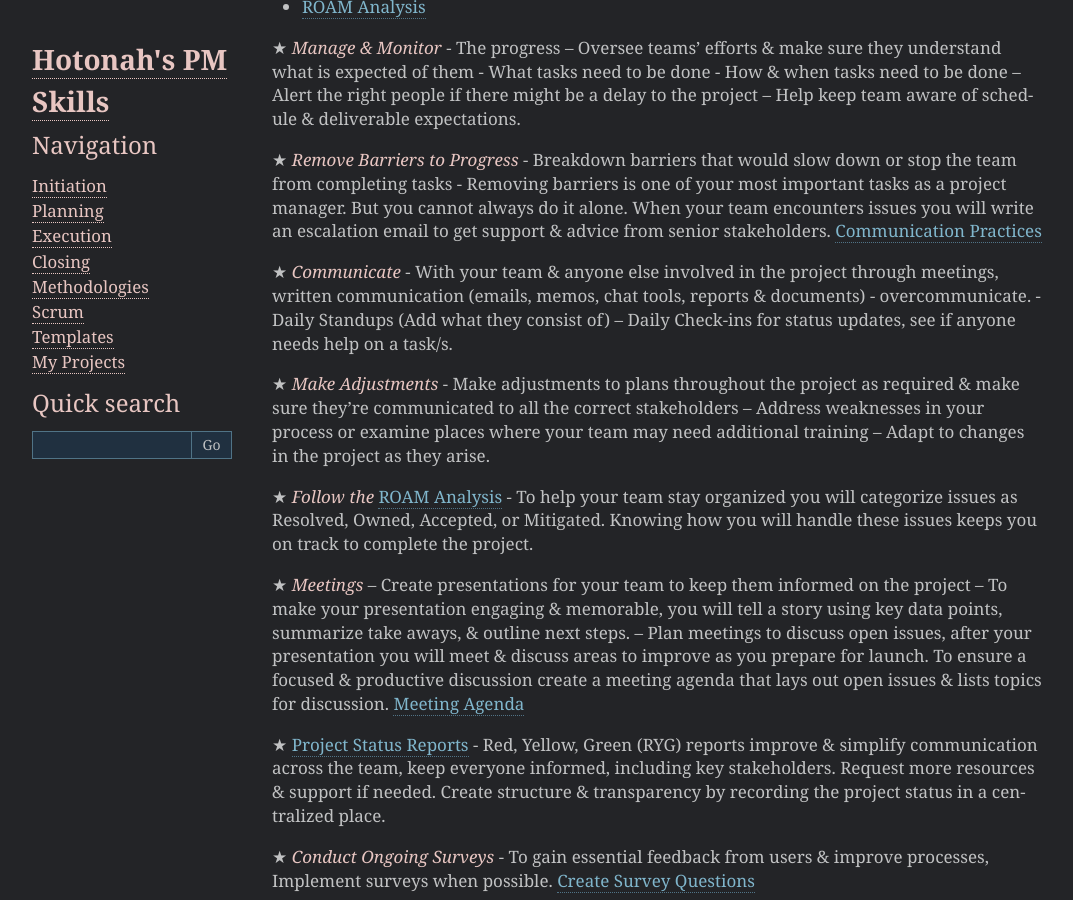
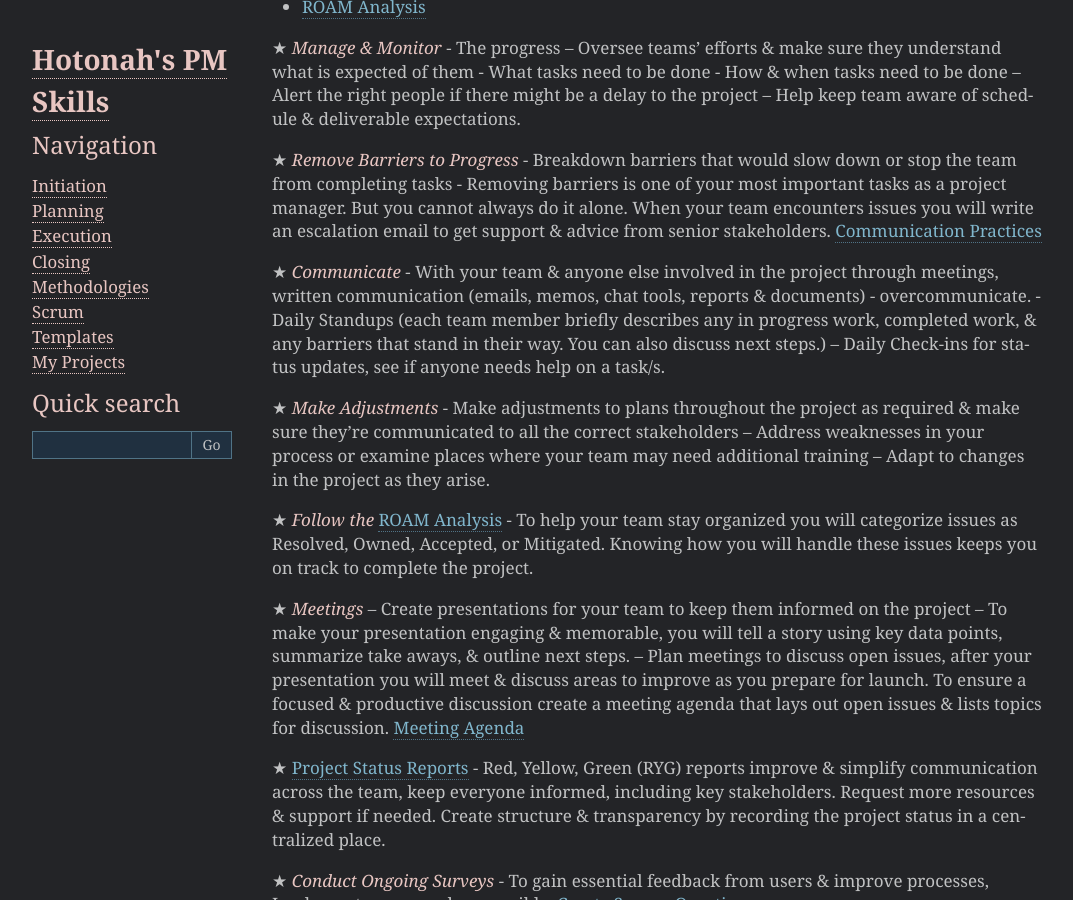
Before and after one commit to Hotonah/hotonah.github.io, a Sphinx documentation site: the page built from source/execution.txt, in a window 1280 px wide and 900 px high, scrolled down 419 px. Shown: the whole window, without its empty margins (93-1166 px from the left). Built offline with Sphinx 7.4.7, drawn with Linux system fonts in a browser that asks for light colours.

Commit message:
Update execution.txt

```diff
--- a/source/execution.txt
+++ b/source/execution.txt
@@ -17,7 +17,7 @@ Project Execution – Running the Project
 
 ★ `Remove Barriers to Progress` - Breakdown barriers that would slow down or stop the team from completing tasks - Removing barriers is one of your most important tasks as a project manager. But you cannot always do it alone. When your team encounters issues you will write an escalation email to get support & advice from senior stakeholders. `Communication Practices <https://hotonah.github.io/hotonahcom/planning#id12>`_
 
-★ `Communicate` - With your team & anyone else involved in the project through meetings, written communication (emails, memos, chat tools, reports & documents) - overcommunicate. -Daily Standups (Add what they consist of) – Daily Check-ins for status updates, see if anyone needs help on a task/s.
+★ `Communicate` - With your team & anyone else involved in the project through meetings, written communication (emails, memos, chat tools, reports & documents) - overcommunicate. -Daily Standups (each team member briefly describes any in progress work, completed work, & any barriers that stand in their way. You can also discuss next steps.) – Daily Check-ins for status updates, see if anyone needs help on a task/s.
 
 ★ `Make Adjustments` - Make adjustments to plans throughout the project as required & make sure they’re communicated to all the correct stakeholders – Address weaknesses in your process or examine places where your team may need additional training – Adapt to changes in the project as they arise.
 
```
